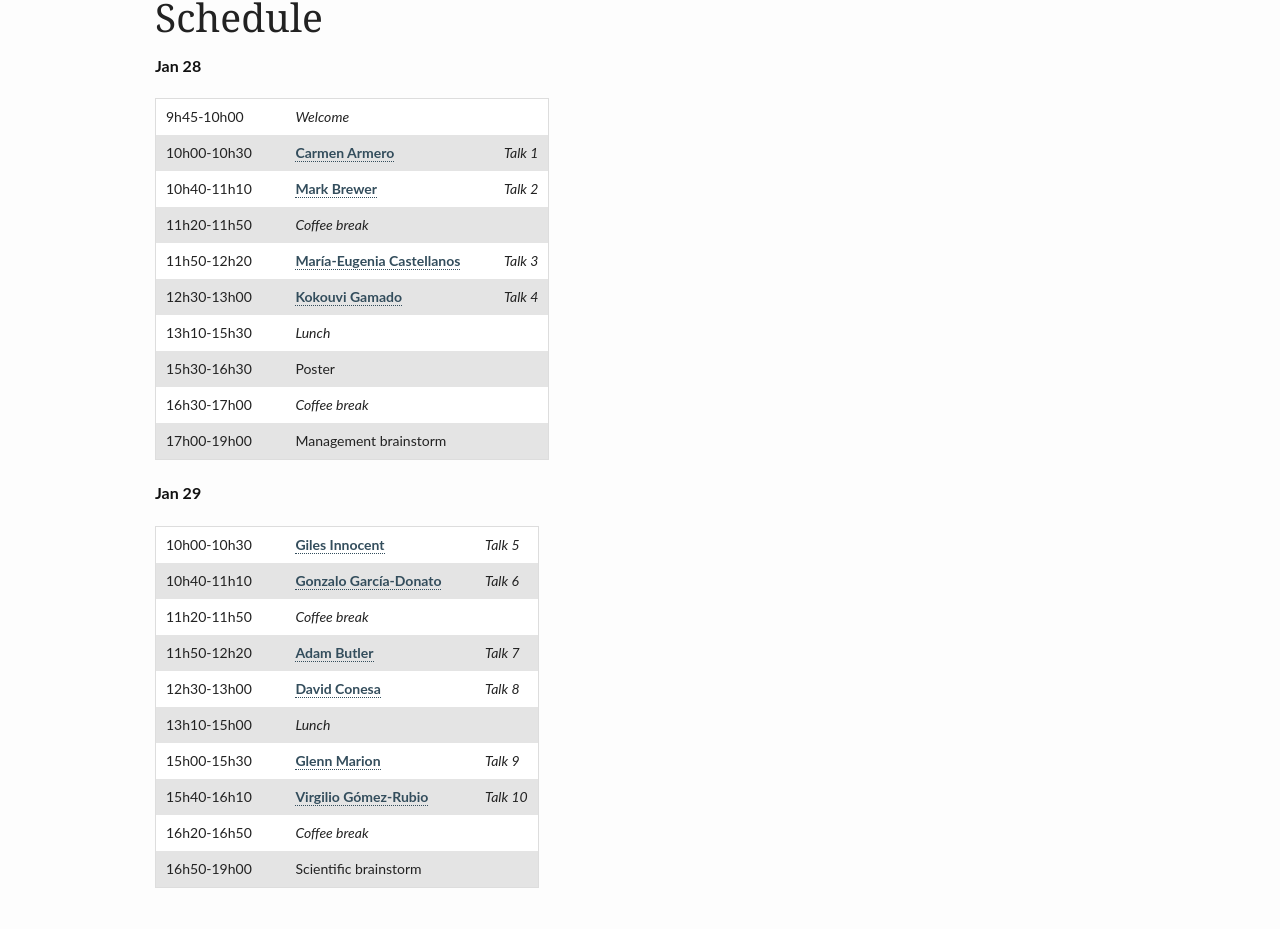
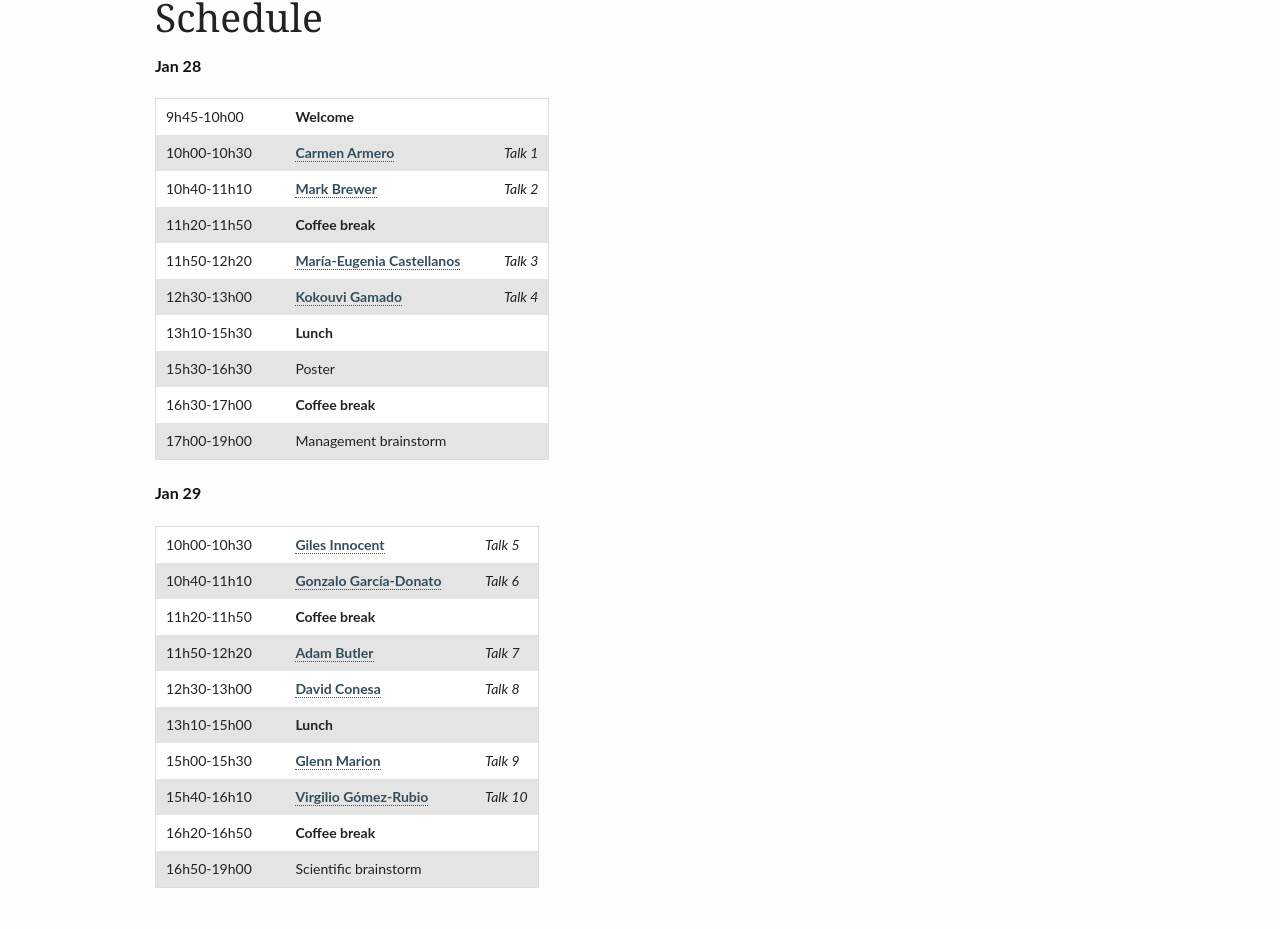
Before and after one commit to VABAR/VABAR.github.io, a Jekyll site: the page built from _posts/events/2015-11-25-ScoVa16.md, in a window 1280 px wide. Shown: the part 521-1450 px from the top of the page. Built offline with Jekyll 4.4.1, drawn with Linux system fonts in a browser that asks for light colours.

Commit message:
Update 2015-11-25-ScoVa16.md

```diff
--- a/_posts/events/2015-11-25-ScoVa16.md
+++ b/_posts/events/2015-11-25-ScoVa16.md
@@ -26,26 +26,26 @@ categories: events
 
 **Jan 28**
 
-9h45-10h00  || *Welcome*
+9h45-10h00  || **Welcome**
 10h00-10h30 || <a href="http://www.uv.es/armero/">Carmen Armero</a> || _Talk 1_
 10h40-11h10 || <a href="http://www.bioss.ac.uk/people/markb.html">Mark Brewer</a> || _Talk 2_
-11h20-11h50 || *Coffee break*
+11h20-11h50 || **Coffee break**
 11h50-12h20 || <a href="http://bayes.etsii.urjc.es/~mecastel/hp/Contact.html">María-Eugenia Castellanos</a> || _Talk 3_
 12h30-13h00 || <a href="http://www.bioss.ac.uk/people/kokouvi.html">Kokouvi Gamado</a> || _Talk 4_
-13h10-15h30 || *Lunch*
+13h10-15h30 || **Lunch**
 15h30-16h30 || Poster
-16h30-17h00 || *Coffee break*
+16h30-17h00 || **Coffee break**
 17h00-19h00 || Management brainstorm
 
 **Jan 29**
 
 10h00-10h30 || <a href="http://www.bioss.ac.uk/people/giles.html">Giles Innocent</a> || _Talk 5_
 10h40-11h10 || <a href="http://www.uclm.es/profesorado/garcia-donato/">Gonzalo García-Donato</a> || _Talk 6_
-11h20-11h50 || *Coffee break*
+11h20-11h50 || **Coffee break**
 11h50-12h20 || <a href="http://www.bioss.ac.uk/people/adam.html">Adam Butler</a> || _Talk 7_
 12h30-13h00 || <a href="http://www.geeitema.org/conesa/">David Conesa</a> || _Talk 8_
-13h10-15h00 || *Lunch*
+13h10-15h00 || **Lunch**
 15h00-15h30 || <a href="http://www.bioss.ac.uk/people/glenn.html">Glenn Marion</a> || _Talk 9_
 15h40-16h10 || <a href="http://www.uclm.es/profesorado/vgomez/">Virgilio Gómez-Rubio</a> || _Talk 10_
-16h20-16h50 || *Coffee break*
+16h20-16h50 || **Coffee break**
 16h50-19h00 || Scientific brainstorm
```
